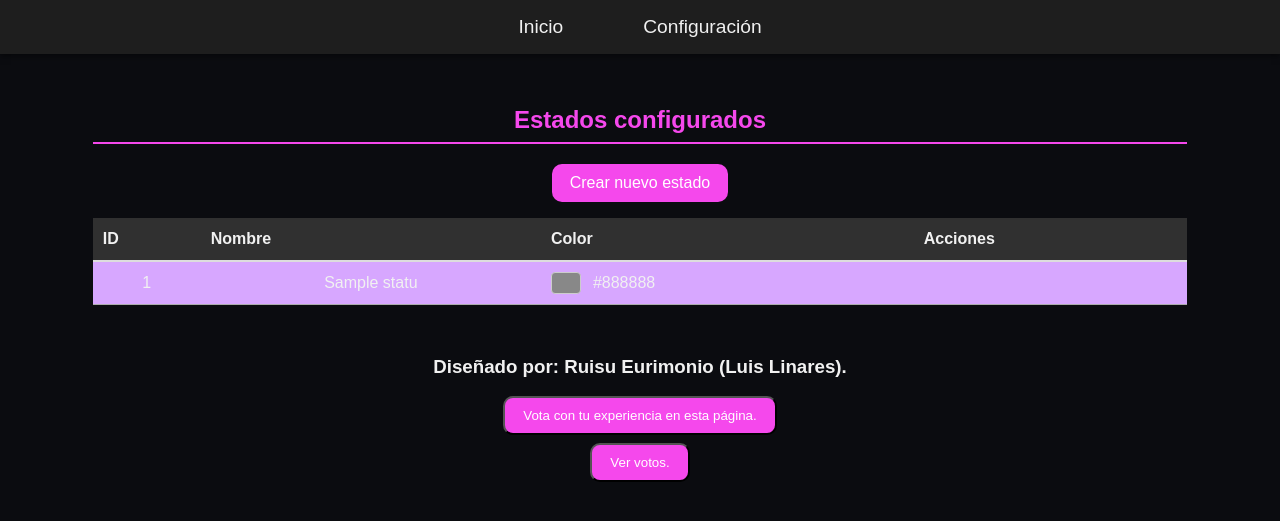
After one commit to RuisuEurimonio/CatalogAnimeProject, a Django app: page //config in a window 1280 px wide. The commit adds this page. Shown: the top 521 px of the page. Run offline with Django 5.2, Linux system fonts and the light colour scheme; tables that the repository leaves empty hold one stand-in row (values such as "Sample post").

Commit message:
Se agrega creación de status

```diff
--- a/animepage/models.py
+++ b/animepage/models.py
@@ -6,15 +6,14 @@ class GenreChoices(models.TextChoices):
     DRAMA = 'DRM', 'Drama'
     FANTASIA = 'FAN', 'Fantasía'
 
-class StatusChoices(models.TextChoices):
-    EMISION = 'EM', 'Emisión'
-    PROXIMAMENTE = 'PROX', "Proximamente"
-    FINALIZADO = 'FIN', "Finalizado"
-
 class TypeChoices(models.TextChoices):
     ANIME = 'AN', 'Anime'
     PELICULA = "PE", "Pelicula"
     OVA = "OV", "Ova"
+
+class Status(models.Model):
+    name = models.CharField(max_length=15, unique=True)
+    color = models.CharField(max_length=7, unique=True)
 
 class Anime(models.Model):
     name = models.CharField(max_length=300)
@@ -26,19 +25,16 @@ class Anime(models.Model):
     )
     description = models.CharField(max_length=1000)
     img_url = models.CharField(max_length=2000, default="no_image")
-    status = models.CharField(
-        max_length=12,
-        choices=StatusChoices.choices,
-        default=StatusChoices.FINALIZADO
-    )
     type = models.CharField(
         max_length=10,
         choices=TypeChoices.choices,
         default=TypeChoices.ANIME
     )
 
+    statusRef = models.ForeignKey(Status, on_delete=models.PROTECT, default=1)
+
     def __str__(self):
-        return f"{self.name}";
+        return f"{self.name}"
 
 class Character(models.Model):
     name = models.CharField(max_length=50)
--- /dev/null
+++ b/animepage/static/animepage/css/createStatus.css
@@ -0,0 +1,19 @@
+.createStatus_section{
+    width: 100%;
+    height: 80vh;
+    display: flex;
+    align-items: center;
+}
+
+.createStatus_form{
+    width: 60%;
+    margin: auto;
+    border: #f548ec solid 2px;
+    padding: 1rem;
+    border-radius: 1rem;
+}
+
+.createStatus_btn{
+    width: 50%;
+    margin: auto;
+}
--- a/animepage/static/animepage/css/index.css
+++ b/animepage/static/animepage/css/index.css
@@ -11,6 +11,12 @@ main {
 section {
   width: 90%;
   margin: auto;
+}
+
+nav{
+  display: flex;
+  justify-content: center;
+  gap: 5rem
 }
 
 .section-header {
--- /dev/null
+++ b/animepage/static/animepage/css/table.css
@@ -0,0 +1,41 @@
+.table{
+    width: 100%;
+    border-collapse: collapse;
+    font-family: Arial, sans-serif;
+    background: #d7a7ff;
+}
+
+/* Encabezado */
+.table thead th {
+    background: #303030;
+    padding: 12px 10px;
+    text-align: left;
+    font-weight: bold;
+    border-bottom: 2px solid #ddd;
+}
+
+/* Cuerpo */
+.table tbody td {
+    padding: 10px;
+    border-bottom: 1px solid #acacac;
+}
+
+/* Filas alternas */
+.table tbody tr:nth-child(even) {
+    background: #f8c5fa;
+}
+
+/* Hover */
+.table tbody tr:hover {
+    background: #8a8a8a;
+}
+
+/* Botones dentro de la tabla */
+.table .btn {
+    padding: 6px 12px;
+    font-size: 0.9rem;
+    border-radius: 4px;
+    cursor: pointer;
+    text-decoration: none;
+    border: none;
+}
--- a/animepage/templates/animepage/base.html
+++ b/animepage/templates/animepage/base.html
@@ -18,11 +18,14 @@
     <link rel="stylesheet" href="{% static 'animepage/css/vote.css' %}">
     <link rel="stylesheet" href="{% static 'animepage/css/votes.css' %}">
     <link rel="stylesheet" href="{% static 'animepage/css/footer.css' %}">
+    <link rel="stylesheet" href="{% static 'animepage/css/createStatus.css'%}">
+    <link rel="stylesheet" href="{% static 'animepage/css/table.css'%}">
 </head>
 <body>
 
     <nav>
         <a href="{% url 'anime:index' %}">Inicio</a>
+        <a href="{% url 'anime:config' %}"> Configuración </a>
     </nav>
 
     <main>
--- /dev/null
+++ b/animepage/templates/animepage/config.html
@@ -0,0 +1,75 @@
+{% extends "animepage/base.html" %}
+
+{% block title %} Configuración. {% endblock %}
+
+{% block content %}
+
+<section>
+
+    <h2> Estados configurados </h2>
+
+    <div style="margin: 1rem 0;">
+        <a href="{% url 'anime:createStatus' %}" class="btn btn-primary">Crear nuevo estado</a>
+    </div>
+
+    {% if status %}
+
+        <div style="overflow-x:auto;">
+    <table class="table table-striped" role="table" aria-label="Tabla de estados">
+      <thead>
+        <tr>
+          <th scope="col">ID</th>
+          <th scope="col">Nombre</th>
+          <th scope="col">Color</th>
+          <th scope="col">Acciones</th>
+        </tr>
+      </thead>
+      <tbody>
+        {% for state in status %}
+          <tr>
+            <td>{{ state.id }}</td>
+            <td>{{ state.name }}</td>
+            <td>
+              <div style="display:flex; align-items:center; gap:0.75rem;">
+                <!-- Color swatch -->
+                <div
+                  style="width:28px; height:20px; border-radius:4px; border:1px solid #ccc; background-color: {{ state.color|default:'#ffffff' }};"
+                  aria-label="Color {{ state.name }}"
+                  title="{{ state.color }}">
+                </div>
+                <!-- Hex text -->
+                <span>{{ state.color }}</span>
+              </div>
+            </td>
+            <td>
+              {% comment %} <a href="{% url 'config_state_edit' state.id %}" class="btn btn-sm btn-outline-secondary" aria-label="Editar {{ state.name }}">
+                Editar
+              </a>
+
+              <form action="{% url 'config_state_delete' state.id %}" method="post" style="display:inline-block; margin-left:0.5rem;">
+                {% csrf_token %}
+                <button type="submit"
+                        class="btn btn-sm btn-outline-danger"
+                        onclick="return confirm('¿Eliminar el estado {{ state.name }}? Esta acción no se puede deshacer.')"
+                        aria-label="Eliminar {{ state.name }}">
+                  Eliminar
+                </button>
+              </form> {% endcomment %}
+            </td>
+          </tr>
+        {% empty %}
+          <tr>
+            <td colspan="4">No hay estados creados.</td>
+          </tr>
+        {% endfor %}
+      </tbody>
+    </table>
+  </div>
+
+    {% else %}
+    <p>  No hay estados configurados </p>
+    {% endif%}
+
+</section>
+
+{% endblock %}
--- a/animepage/urls.py
+++ b/animepage/urls.py
@@ -1,12 +1,13 @@
 from django.urls import path
 
 from . import views
+from .views import Info, CreateAnime, CreateStatus
 
 app_name= "anime"
 urlpatterns = [
     path("", views.index, name="index"),
-    path("<int:anime_id>/", views.info, name="info"),
-    path("create", views.create, name="create"),
+    path("<int:pk>/", Info.as_view(), name="info"),
+    path("create", CreateAnime.as_view(), name="create"),
     path("vote", views.vote, name="vote"),
     path("vote/<int:id>/delete", views.deleteVote, name="deleteVote"),
     path("votes", views.votes, name="votes"),
@@ -15,4 +16,6 @@ urlpatterns = [
     path("<int:anime_id>/character/create", views.createCharacter, name="createCharacter"),
     path("<int:anime_id>/character/<int:character_id>/delete", views.deleteCharacter, name="deleteCharacter"),
     path("<int:anime_id>/character/<int:character_id>/edit", views.editCharacter, name="infoCharacters"),
+    path("/config", views.config, name="config"),
+    path("/config/status/create_status", CreateStatus.as_view(), name="createStatus" )
 ]
--- a/animepage/views.py
+++ b/animepage/views.py
@@ -1,16 +1,20 @@
 from django.shortcuts import  get_object_or_404, render, redirect
 from django.http import HttpResponse
 from django.template import loader
-from .models import Anime, Character, Vote
+from .models import Anime, Character, Vote, Status
+from django.urls import reverse_lazy
+from django.views.generic import DetailView, CreateView
+from .forms import StatusForm
 
 def index(request):
     anime_list = Anime.objects.all()
     context = {"anime_list": anime_list}
     return render(request, "animepage/index.html", context)
 
-def info(request, anime_id):
-    info = get_object_or_404(Anime, pk=anime_id)
-    return render(request, "animepage/info.html", {"info": info})
+class Info(DetailView):
+    model = Anime
+    template_name = "animepage/info.html"
+    context_object_name = "info"
 
 def character(request, anime_id, character_id):
     character = get_object_or_404(Character, pk=character_id)
@@ -28,30 +32,11 @@ def editCharacter(request, anime_id ,character_id):
 
     return render(request,  "animepage/editCharacter.html", {"character": character})
 
-def create(request):
-
-    if request.method == 'POST':
-        name = request.POST.get('name')
-        date = request.POST.get('date')
-        main_genre = request.POST.get('main_genre')
-        description = request.POST.get('description')
-        img_url = request.POST.get('img_url') or "no_image"
-        status = request.POST.get('status')
-        type_ = request.POST.get('type')
-
-        Anime.objects.create(
-            name=name,
-            date=date,
-            main_genre=main_genre,
-            description=description,
-            img_url=img_url,
-            status=status,
-            type=type_
-        )
-
-        return redirect('anime:index')
-
-    return render(request, "animepage/createAnime.html")
+class CreateAnime(CreateView):
+    model = Anime
+    fields = ['name', 'date', 'main_genre', 'description', 'img_url', 'status', 'type']
+    template_name = "animepage/createAnime.html"
+    success_url = reverse_lazy('anime:index')
 
 def createCharacter(request, anime_id):
 
@@ -114,3 +99,15 @@ def deleteVote(request, id):
         vote = get_object_or_404(Vote, id=id)
         vote.delete()
     return redirect('anime:votes')
+
+def config(request):
+
+    status_all = Status.objects.all()
+
+    return render(request, 'animepage/config.html', {"status": status_all})
+
+class CreateStatus(CreateView):
+    model = Status
+    form_class = StatusForm
+    template_name = "animepage/createStatus.html"
+    success_url = reverse_lazy('anime:config')
--- a/mysite/urls.py
+++ b/mysite/urls.py
@@ -19,5 +19,5 @@ from django.urls import include, path
 
 urlpatterns = [
     path('admin/', admin.site.urls),
-    path('anime/', include("animepage.urls"))
+    path('', include("animepage.urls"))
 ]
```
Also changed, not shown: animepage/forms.py (added, +14 -0 lines), animepage/templates/animepage/createStatus.html (added, +21 -0 lines), animepage/migrations/0003_status.py (added), animepage/migrations/0004_remove_anime_status_anime_statusref_and_more.py (added), animepage/migrations/0005_alter_anime_statusref.py (added).
